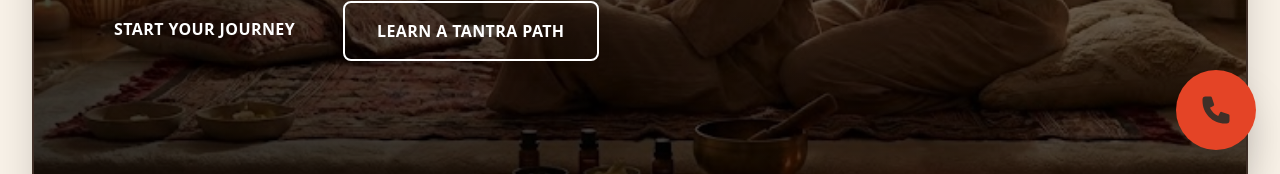
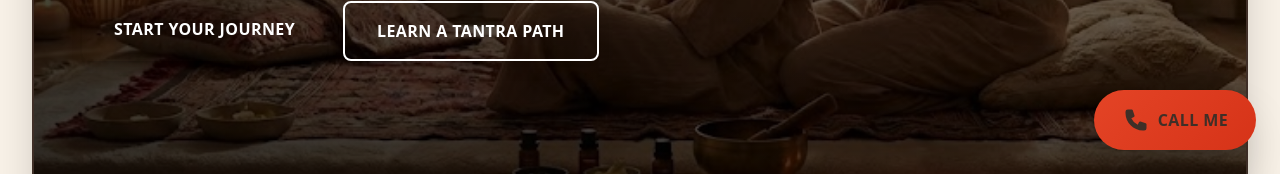
Before and after one commit to HarshalPatel1972/a1-tantra, a Next.js app: page / in a window 1280 px wide. Shown: the part 626-800 px from the top of the page. Built offline with nearby package versions, Linux system fonts and the light colour scheme; no server answers.

Commit message:
Redesign Call Me button: pill shape, professional gradient, cream icon, text label

```diff
--- a/components/CallMeButton.tsx
+++ b/components/CallMeButton.tsx
@@ -10,36 +10,46 @@ export default function CallMeButton() {
     <>
       {/* Fixed Call Button - Visible on all devices */}
       <div className="fixed bottom-6 right-6 z-40">
-        {/* Main Button */}
+        {/* Main Button - Pill-shaped with gradient */}
         <button
           onClick={() => window.open(`tel:${phoneNumber}`)}
           onMouseEnter={() => setIsHovered(true)}
           onMouseLeave={() => setIsHovered(false)}
-          style={{ backgroundColor: "#E44426" }}
-          className="relative group flex items-center justify-center w-16 h-16 md:w-20 md:h-20 rounded-full shadow-2xl hover:shadow-3xl transition-all duration-300 transform hover:scale-110"
+          style={{
+            background: "linear-gradient(135deg, #E44426 0%, #D63318 100%)",
+          }}
+          className="relative group flex items-center justify-center gap-2 px-6 py-3 md:px-7 md:py-4 rounded-full shadow-2xl hover:shadow-3xl transition-all duration-300 transform hover:scale-110"
         >
-          {/* Phone Icon */}
+          {/* Phone Icon - White/Cream for contrast */}
           <svg
-            className="w-7 h-7 md:w-9 md:h-9 text-cream transition-transform duration-300 group-hover:scale-110"
+            className="w-6 h-6 md:w-7 md:h-7 text-cream transition-transform duration-300 group-hover:scale-110"
             fill="currentColor"
             viewBox="0 0 24 24"
           >
             <path d="M3 5a2 2 0 012-2h3.28a1 1 0 01.948.684l1.498 4.493a1 1 0 01-.502 1.21l-2.257 1.13a11.042 11.042 0 005.516 5.516l1.13-2.257a1 1 0 011.21-.502l4.493 1.498a1 1 0 01.684.949V19a2 2 0 01-2 2h-1C9.716 21 3 14.284 3 6V5z" />
           </svg>
 
+          {/* Text Label */}
+          <span className="hidden sm:inline font-bold text-cream text-sm md:text-base tracking-wide">
+            CALL ME
+          </span>
+
           {/* Ripple Effect */}
-          <span className="absolute inset-0 rounded-full bg-cream opacity-0 group-hover:animate-ping"></span>
+          <span className="absolute inset-0 rounded-full bg-white opacity-0 group-hover:animate-ping"></span>
         </button>
 
         {/* Tooltip on Desktop */}
         <div
           style={{ backgroundColor: "#E44426" }}
-          className={`absolute bottom-full right-0 mb-3 px-4 py-2 text-cream rounded-lg whitespace-nowrap font-bold text-sm transition-all duration-300 pointer-events-none shadow-lg ${
+          className={`absolute bottom-full right-0 mb-4 px-4 py-2 text-cream rounded-lg whitespace-nowrap font-bold text-sm transition-all duration-300 pointer-events-none shadow-lg ${
             isHovered ? "opacity-100 translate-y-0" : "opacity-0 translate-y-2"
           } hidden md:block`}
         >
-          Call Me Now
-          <div style={{ backgroundColor: "#E44426" }} className="absolute top-full right-2 w-2 h-2 transform rotate-45"></div>
+          +91 9217821866
+          <div
+            style={{ backgroundColor: "#E44426" }}
+            className="absolute top-full right-3 w-2 h-2 transform rotate-45"
+          ></div>
         </div>
       </div>
 
@@ -51,7 +61,7 @@ export default function CallMeButton() {
             isHovered ? "opacity-100" : "opacity-0"
           }`}
         >
-          Tap to Call
+          +91 9217821866
         </div>
       </div>
     </>
```
